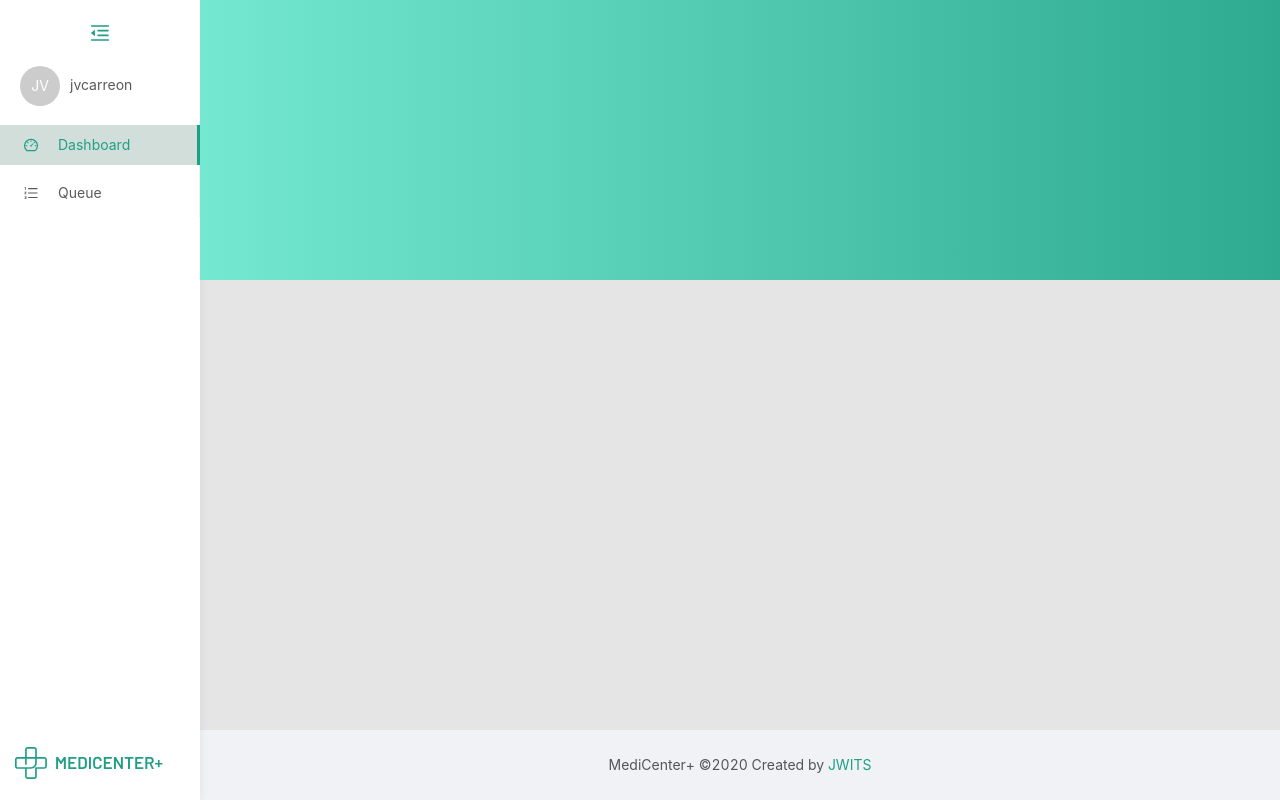
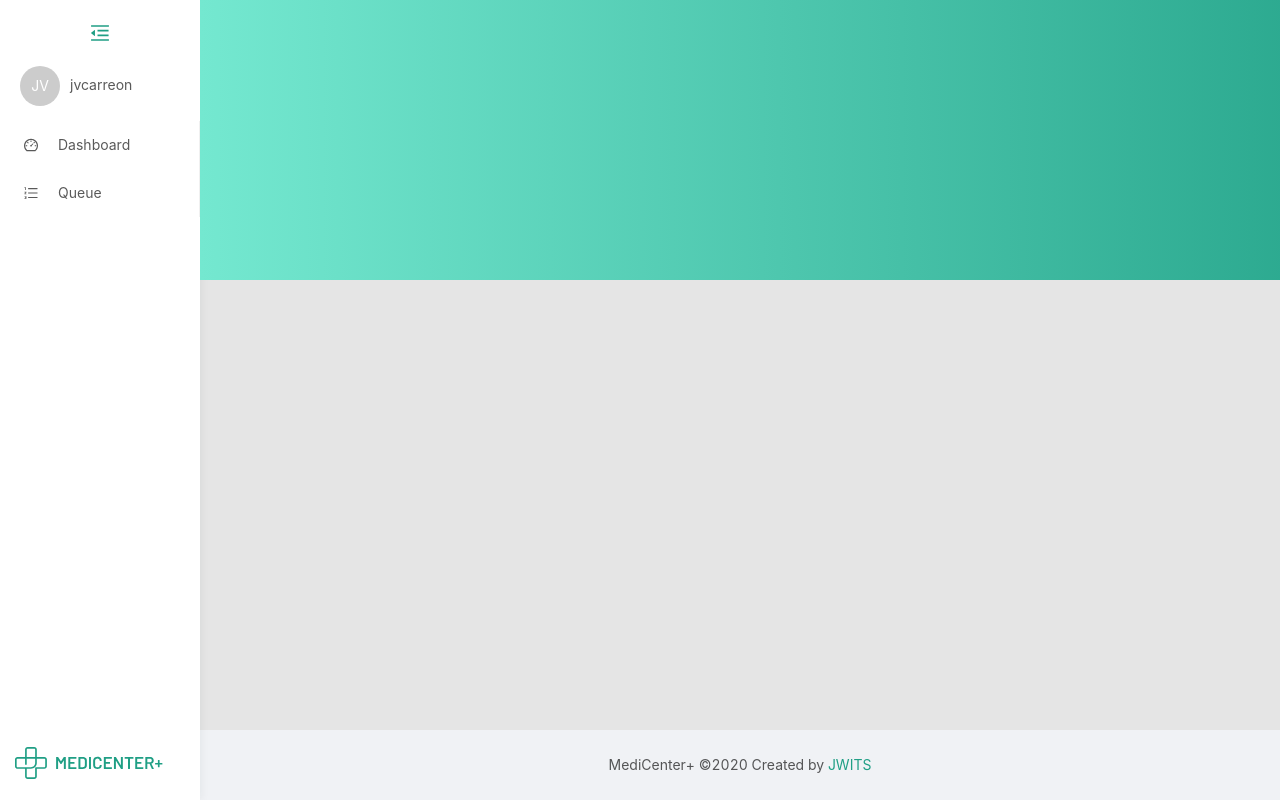
Before and after one commit to janzell/react-boilerplate, a React (Create React App) app: page /queue in a window 1280 px wide. Shown: the top 800 px of the page. Built offline with nearby package versions, Linux system fonts and the light colour scheme.

Commit message:
Added pages and make dynamic menu from routes

```diff
--- a/src/layouts/main.js
+++ b/src/layouts/main.js
@@ -1,14 +1,11 @@
 import React, { useState } from "react";
 import { Avatar, Layout, Menu } from "antd";
-import {
-  MenuUnfoldOutlined,
-  MenuFoldOutlined,
-  DashboardOutlined,
-  OrderedListOutlined
-} from "@ant-design/icons";
+import { MenuUnfoldOutlined, MenuFoldOutlined } from "@ant-design/icons";
 import "./main.less";
 import { ReactComponent as Logo } from "../assets/logo.svg";
 import { ReactComponent as LogoSm } from "../assets/logo-sm.svg";
+import { BrowserRouter as Router } from "react-router-dom";
+import routes from "../routes";
 
 const MainLayout = props => {
   const { children } = props;
@@ -16,6 +13,14 @@ const MainLayout = props => {
   const [collapsed, setCollapsed] = useState(false);
   const toggleSideBar = () => {
     setCollapsed(!collapsed);
+  };
+  const renderMenuList = () => {
+    return routes.info.map(route => (
+      <Menu.Item key={route.path}>
+        <route.icon></route.icon>
+        <span>{route.title}</span>
+      </Menu.Item>
+    ));
   };
 
   return (
@@ -52,16 +57,9 @@ const MainLayout = props => {
           className="main-menu"
           theme="light"
           mode="inline"
-          defaultSelectedKeys={["1"]}
+          defaultSelectedKeys={["dashboard"]}
         >
-          <Menu.Item key="1">
-            <DashboardOutlined />
-            <span>Dashboard</span>
-          </Menu.Item>
-          <Menu.Item key="2">
-            <OrderedListOutlined />
-            <span>Queue</span>
-          </Menu.Item>
+          {renderMenuList()}
         </Menu>
         <div className="logo-cont">{collapsed ? <LogoSm /> : <Logo />}</div>
       </Sider>
@@ -72,7 +70,7 @@ const MainLayout = props => {
       >
         <Content className="main-content">
           <div className="header-banner" />
-          {children}
+          <div className="content-wrapper">{children}</div>
         </Content>
         <Footer style={{ textAlign: "center" }}>
           MediCenter+ ©{new Date().getFullYear()} Created by{" "}
--- a/src/layouts/main.less
+++ b/src/layouts/main.less
@@ -88,3 +88,6 @@
   height: 280px;
   background: linear-gradient(90deg,  #74E8D0 0%, @primary-color 100%);
 }
+.content-wrapper {
+  padding: 30px 20px 20px 20px;
+}
--- /dev/null
+++ b/src/pages/info/dashboard.js
@@ -0,0 +1,16 @@
+import React from "react";
+import MainLayout from "../../layouts/main";
+import { Row, Col, Typography } from "antd";
+
+const Dashboard = () => {
+  return (
+    <MainLayout>
+      <Row>
+        <Col span={24}>
+          <Typography>Dashboard</Typography>
+        </Col>
+      </Row>
+    </MainLayout>
+  );
+};
+export default Dashboard;
--- /dev/null
+++ b/src/pages/info/queue.js
@@ -0,0 +1,16 @@
+import React from "react";
+import MainLayout from "../../layouts/main";
+import { Row, Col, Typography } from "antd";
+
+const Queue = () => {
+  return (
+    <MainLayout>
+      <Row>
+        <Col span={24}>
+          <Typography>Queue</Typography>
+        </Col>
+      </Row>
+    </MainLayout>
+  );
+};
+export default Queue;
--- /dev/null
+++ b/src/routes.js
@@ -0,0 +1,27 @@
+/**
+ * Attributes
+ * path
+ * component
+ */
+import Dashboard from "./pages/info/dashboard";
+import Queue from "./pages/info/queue";
+import { DashboardOutlined, OrderedListOutlined } from "@ant-design/icons";
+
+const routes = {
+  // Information department paths
+  info: [
+    {
+      path: "/dashboard",
+      title: "Dashboard",
+      component: Dashboard,
+      icon: DashboardOutlined
+    },
+    {
+      path: "/queue",
+      title: "Queue",
+      component: Queue,
+      icon: OrderedListOutlined
+    }
+  ]
+};
+export default routes;
```
